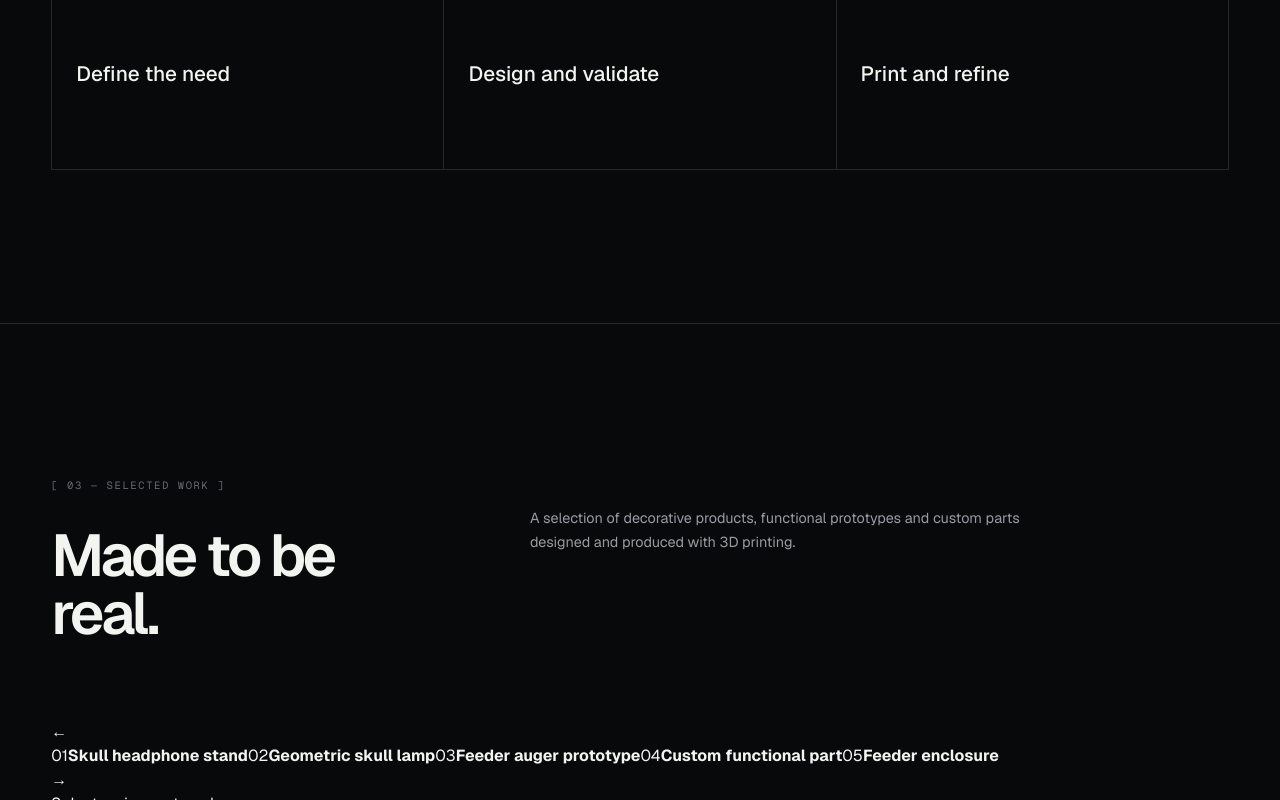
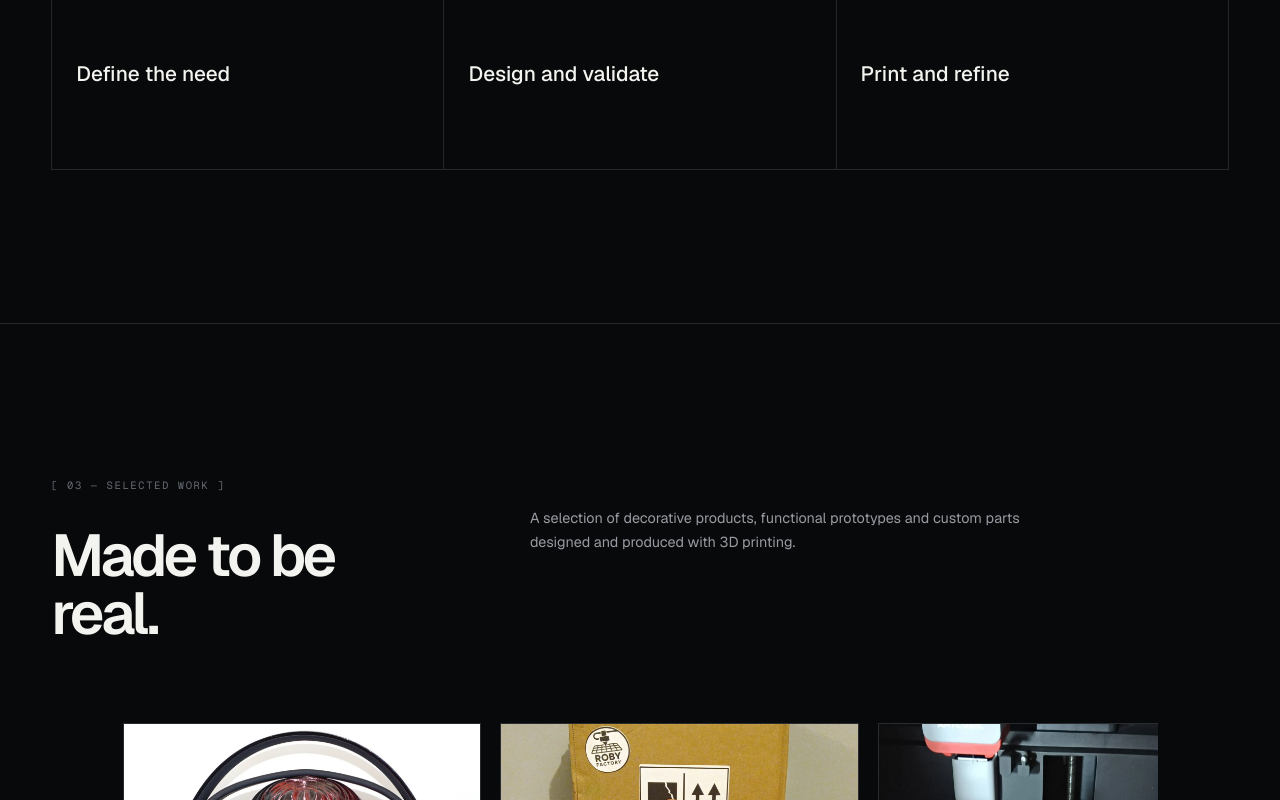
Before and after one commit to RobFyd/RF-platform, a Next.js app: page /factory in a window 1280 px wide. Shown: the part 2000-2800 px from the top of the page. Built offline with nearby package versions, Linux system fonts and the light colour scheme.

Commit message:
Style Factory thumbnail lightbox gallery

```diff
--- a/app/globals.css
+++ b/app/globals.css
@@ -1855,3 +1855,297 @@ html[data-theme="light"] .theme-icon-moon {
     grid-row: 1;
   }
 }
+
+
+/* RobyFactory thumbnail carousel and lightbox */
+
+.factory-gallery {
+  position: relative;
+  width: min(100%, 100rem);
+  margin-inline: auto;
+}
+
+.factory-gallery-rail-shell {
+  position: relative;
+  display: grid;
+  grid-template-columns: 3.25rem minmax(0, 1fr) 3.25rem;
+  align-items: center;
+  gap: clamp(0.75rem, 1.5vw, 1.5rem);
+}
+
+.factory-gallery-rail {
+  display: grid;
+  grid-auto-columns: clamp(15rem, 28vw, 24rem);
+  grid-auto-flow: column;
+  gap: clamp(0.75rem, 1.5vw, 1.5rem);
+  padding: 0.15rem;
+  overflow-x: auto;
+  overscroll-behavior-inline: contain;
+  scroll-behavior: smooth;
+  scroll-snap-type: inline mandatory;
+  scrollbar-width: none;
+}
+
+.factory-gallery-rail::-webkit-scrollbar {
+  display: none;
+}
+
+.factory-gallery-thumbnail {
+  min-width: 0;
+  padding: 0;
+  border: 1px solid var(--line);
+  color: var(--foreground);
+  background: var(--surface);
+  cursor: zoom-in;
+  scroll-snap-align: start;
+  text-align: left;
+  transition:
+    border-color var(--duration-fast),
+    box-shadow var(--duration-fast),
+    transform var(--duration-medium) var(--ease-out);
+}
+
+.factory-gallery-thumbnail:hover,
+.factory-gallery-thumbnail:focus-visible {
+  border-color: rgb(var(--module-accent-rgb) / 0.78);
+  box-shadow: 0 0 2rem rgb(var(--module-accent-rgb) / 0.18);
+  transform: translateY(-0.35rem);
+}
+
+.factory-gallery-image {
+  position: relative;
+  display: block;
+  aspect-ratio: 1;
+  overflow: hidden;
+  background: #08090b;
+}
+
+.factory-gallery-image::after {
+  position: absolute;
+  inset: 0;
+  background: linear-gradient(180deg, transparent 67%, rgb(3 4 6 / 0.38));
+  content: "";
+  pointer-events: none;
+}
+
+.factory-gallery-image img {
+  object-fit: cover;
+  transition: transform 800ms var(--ease-out), filter var(--duration-medium);
+}
+
+.factory-gallery-thumbnail:hover img,
+.factory-gallery-thumbnail:focus-visible img {
+  filter: saturate(1.08);
+  transform: scale(1.035);
+}
+
+.factory-gallery-thumbnail-copy {
+  display: grid;
+  grid-template-columns: 2.2rem 1fr;
+  align-items: baseline;
+  gap: 0.75rem;
+  padding: 1rem;
+  border-top: 1px solid var(--line);
+}
+
+.factory-gallery-thumbnail-copy span,
+.factory-gallery-hint {
+  color: var(--faint);
+  font-family: var(--font-geist-mono), monospace;
+  font-size: 0.59rem;
+  letter-spacing: 0.11em;
+  text-transform: uppercase;
+}
+
+.factory-gallery-thumbnail-copy strong {
+  font-size: 0.88rem;
+  font-weight: 480;
+}
+
+.factory-gallery-hint {
+  margin: 1.25rem 4.75rem 0;
+}
+
+.factory-gallery-rail-arrow,
+.factory-lightbox-arrow,
+.factory-lightbox-close {
+  display: grid;
+  padding: 0;
+  place-items: center;
+  border: 1px solid var(--line);
+  border-radius: 50%;
+  color: var(--foreground);
+  background: rgb(8 9 11 / 0.72);
+  cursor: pointer;
+  transition:
+    border-color var(--duration-fast),
+    background-color var(--duration-fast),
+    color var(--duration-fast),
+    transform var(--duration-fast),
+    box-shadow var(--duration-fast);
+}
+
+.factory-gallery-rail-arrow {
+  z-index: 2;
+  width: 3.25rem;
+  height: 3.25rem;
+  font-size: 1.15rem;
+}
+
+.factory-gallery-rail-arrow:hover,
+.factory-gallery-rail-arrow:focus-visible,
+.factory-lightbox-arrow:hover,
+.factory-lightbox-arrow:focus-visible,
+.factory-lightbox-close:hover,
+.factory-lightbox-close:focus-visible {
+  border-color: var(--module-accent);
+  background: var(--module-accent);
+  box-shadow: 0 0 1.5rem rgb(var(--module-accent-rgb) / 0.32);
+  color: #100a04;
+}
+
+.factory-gallery-rail-arrow.is-left:hover,
+.factory-lightbox-arrow.is-left:hover {
+  transform: translateX(-0.2rem);
+}
+
+.factory-gallery-rail-arrow.is-right:hover,
+.factory-lightbox-arrow.is-right:hover {
+  transform: translateX(0.2rem);
+}
+
+.factory-lightbox {
+  position: fixed;
+  z-index: 1000;
+  inset: 0;
+  display: grid;
+  grid-template-columns: clamp(3rem, 7vw, 5.5rem) minmax(0, 1fr) clamp(3rem, 7vw, 5.5rem);
+  align-items: center;
+  gap: clamp(0.5rem, 2vw, 2rem);
+  padding: clamp(1rem, 3vw, 3rem);
+  background: rgb(2 3 4 / 0.94);
+  backdrop-filter: blur(14px) saturate(0.35);
+  animation: factory-lightbox-in 260ms var(--ease-out);
+}
+
+@keyframes factory-lightbox-in {
+  from { opacity: 0; }
+  to { opacity: 1; }
+}
+
+.factory-lightbox-content {
+  width: min(100%, 78vh);
+  margin: 0 auto;
+}
+
+.factory-lightbox-image {
+  position: relative;
+  aspect-ratio: 1;
+  border: 1px solid rgb(var(--module-accent-rgb) / 0.62);
+  background: #050608;
+  box-shadow:
+    0 0 0 1px rgb(255 255 255 / 0.05),
+    0 0 5rem rgb(var(--module-accent-rgb) / 0.16);
+}
+
+.factory-lightbox-image img {
+  object-fit: contain;
+}
+
+.factory-lightbox-content figcaption {
+  display: flex;
+  align-items: start;
+  justify-content: space-between;
+  gap: 2rem;
+  padding-top: 1rem;
+  color: #f3f3ef;
+}
+
+.factory-lightbox-content figcaption div {
+  display: grid;
+  gap: 0.4rem;
+}
+
+.factory-lightbox-content figcaption strong {
+  font-size: clamp(1rem, 1.5vw, 1.3rem);
+  font-weight: 500;
+}
+
+.factory-lightbox-content figcaption span {
+  color: #8f949b;
+  font-family: var(--font-geist-mono), monospace;
+  font-size: 0.58rem;
+  letter-spacing: 0.1em;
+  line-height: 1.5;
+  text-transform: uppercase;
+}
+
+.factory-lightbox-arrow {
+  width: clamp(3rem, 5vw, 4rem);
+  height: clamp(3rem, 5vw, 4rem);
+  justify-self: center;
+  font-size: 1.2rem;
+}
+
+.factory-lightbox-close {
+  position: absolute;
+  top: clamp(1rem, 2.5vw, 2rem);
+  right: clamp(1rem, 2.5vw, 2rem);
+  width: 3rem;
+  height: 3rem;
+  font-size: 1.65rem;
+  line-height: 1;
+}
+
+@media (max-width: 620px) {
+  .factory-gallery-rail-shell {
+    grid-template-columns: 2.65rem minmax(0, 1fr) 2.65rem;
+    gap: 0.5rem;
+  }
+
+  .factory-gallery-rail {
+    grid-auto-columns: min(72vw, 20rem);
+  }
+
+  .factory-gallery-rail-arrow {
+    width: 2.65rem;
+    height: 2.65rem;
+  }
+
+  .factory-gallery-hint {
+    margin-left: 3.15rem;
+  }
+
+  .factory-lightbox {
+    grid-template-columns: 1fr 1fr;
+    align-content: center;
+    gap: 1rem;
+    padding: 4.5rem 1rem 1.25rem;
+  }
+
+  .factory-lightbox-content {
+    grid-column: 1 / -1;
+    grid-row: 1;
+    width: 100%;
+  }
+
+  .factory-lightbox-arrow {
+    grid-row: 2;
+  }
+
+  .factory-lightbox-arrow.is-left {
+    justify-self: end;
+  }
+
+  .factory-lightbox-arrow.is-right {
+    justify-self: start;
+  }
+
+  .factory-lightbox-content figcaption {
+    gap: 1rem;
+  }
+
+  .factory-lightbox-content figcaption div > span {
+    display: none;
+  }
+}
```
